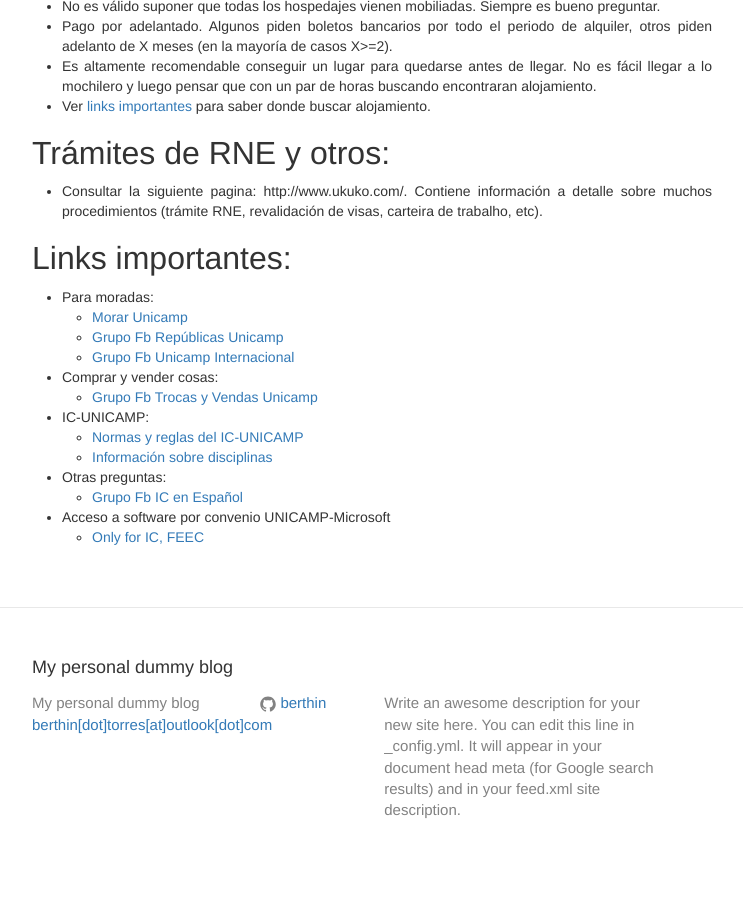
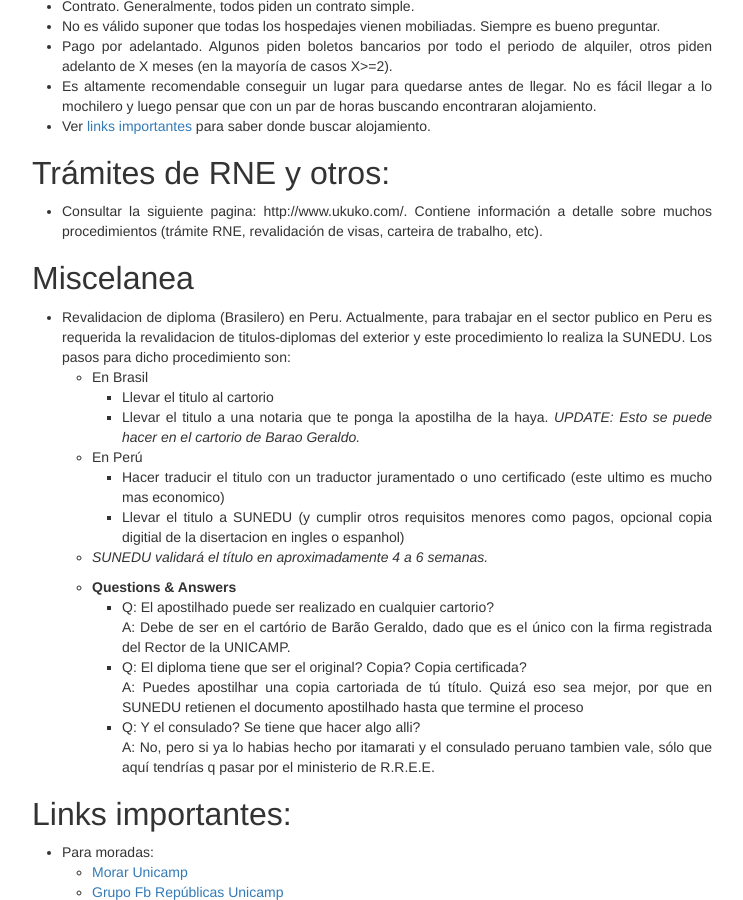
Before and after one commit to berthin/berthin.github.io, a Jekyll site: the page built from _posts/2016-03-04-dicas-ic-unicamp.markdown, in a window 1280 px wide and 900 px high, scrolled down 2243 px. Shown: the whole window, without its empty margins (268-1011 px from the left). Built offline with Jekyll 4.4.1, drawn with Linux system fonts in a browser that asks for light colours; nearby versions of some CDN libraries; formulas are drawn with MathJax 3; a style sheet for code colours, icons or effects is not loaded; before the commit the page ends 3119 px from its top, so only the background shows below that.

Commit message:
Adding Revalidacion de diploma mediante SUNEDU

````diff
--- a/_posts/2016-03-04-dicas-ic-unicamp.markdown
+++ b/_posts/2016-03-04-dicas-ic-unicamp.markdown
@@ -18,6 +18,7 @@
 * [Moradia](#moradia)
 * [Tramites RNE y otros](#tramites)
 * [Links importantes](#links-importantes)
+* [Miscelanea](#miscelanea)
 
 
 ## Selección de disciplinas:<a id="seleccion-disciplinas"></a>
@@ -45,7 +46,7 @@
                   A+B
                   B+B
                   A+C
-                ```
+                  ```
 
 ## Bolsa Capes/CNPq: <a id="bolsa-capes"></a>
 * La bolsa, si es que ustedes están en la lista de los primeros, caerá a inicios de Abril (considerando q hayan ingresado en Febrero). Su duración es de 2 años maestría, y 4 doctorado. No se puede ampliar, ni pausar.
@@ -73,6 +74,26 @@
 ## Trámites de RNE y otros: <a id="tramites"></a>
 * Consultar la siguiente pagina: http://www.ukuko.com/. Contiene información a detalle sobre muchos procedimientos (trámite RNE, revalidación de visas, carteira de trabalho, etc).
 
+## Miscelanea <a id="miscelania"></a>
+* Revalidacion de diploma (Brasilero) en Peru. Actualmente, para trabajar en el sector publico en Peru es requerida la revalidacion de titulos-diplomas del exterior y este procedimiento lo realiza la SUNEDU. Los pasos para dicho procedimiento son:
+    * En Brasil
+        - Llevar el titulo al cartorio
+        - Llevar el titulo a una notaria que te ponga la apostilha de la haya. *UPDATE: Esto se puede hacer en el cartorio de Barao Geraldo.*
+    * En Perú
+        - Hacer traducir el titulo con un traductor juramentado o uno certificado (este ultimo es mucho mas economico)
+        - Llevar el titulo a SUNEDU (y cumplir otros requisitos menores como pagos, opcional copia digitial de la disertacion en ingles o espanhol)
+
+    * *SUNEDU validará el título en aproximadamente 4 a 6 semanas.*
+
+    * **Questions & Answers**
+        * Q: El apostilhado puede ser realizado en cualquier cartorio?<br>
+          A: Debe de ser en el cartório de Barão Geraldo, dado que es el único con la firma registrada del Rector de la UNICAMP.
+        * Q: El diploma tiene que ser el original? Copia? Copia certificada?<br>
+          A: Puedes apostilhar una copia cartoriada de tú título. Quizá eso sea mejor, por que en SUNEDU retienen el documento apostilhado hasta que termine el proceso
+        * Q: Y el consulado? Se tiene que hacer algo alli?<br>
+          A: No, pero si ya lo habias hecho por itamarati y el consulado peruano tambien vale, sólo que aquí tendrías q pasar por el ministerio de R.R.E.E.
+
+
 ## Links importantes: <a id="links-importantes"></a>
 * Para moradas:
     * [Morar Unicamp](http://morarunicamp.com.br/)
````
